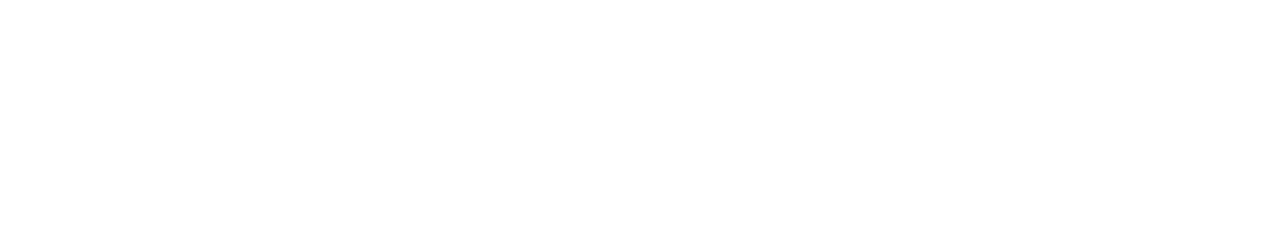
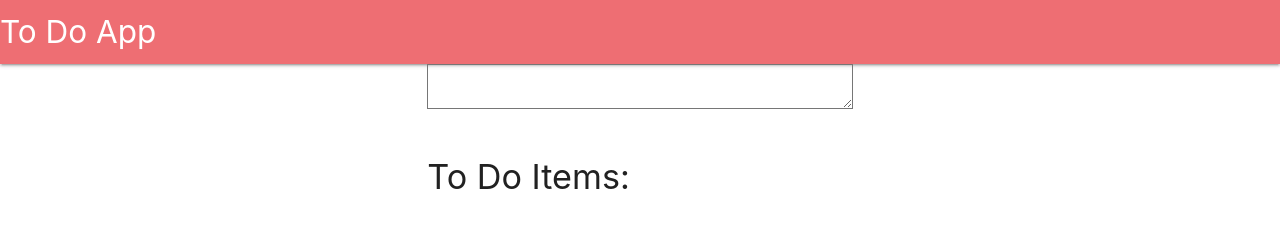
Before and after one commit to cindybc/toDoApp, a plain HTML site: page index.html in a window 1280 px wide. Drawn offline with nearby package versions, Linux system fonts and the light colour scheme.

Commit message:
avance index

```diff
--- a/index.html
+++ b/index.html
@@ -2,10 +2,33 @@
 <html lang="en">
 <head>
 	<meta charset="UTF-8">
+	<meta name="viewport" content="width=device-width, user-scalable=no, initial-scale=1.0, maximum-scale=1.0, minimum-scale=1.0">
 	<title>To Do App</title>
+    <link rel="stylesheet" href="https://cdnjs.cloudflare.com/ajax/libs/materialize/0.99.0/css/materialize.min.css">
 	<link rel="stylesheet" href="assets/css/main.css">
 </head>
 <body>
+  <header>
+  	<nav>
+  		<div class="nav-wrapper">
+  			<a href="#" class="brand-logo">To Do App</a>
+  		</div>
+  	</nav>
+  </header>
+  <section class="container">
+  	 <div class="row">
+  	 	<div class="col offset-s3 s6">
+  	 		<textarea id="tarea"></textarea>
+  	 	</div>
+  	 </div>
+  	 <div class="row">
+  	 	<div class="col offset-s3 s6">
+  	 		<h4>To Do Items:</h4>
+  	 	</div>
+  	 </div>
+  </section>
+  <script src="https://ajax.googleapis.com/ajax/libs/jquery/3.2.1/jquery.min.js"></script>
+  <script src="https://cdnjs.cloudflare.com/ajax/libs/materialize/0.99.0/js/materialize.min.js"></script>
   <script src="assets/js/main.js"></script>
 </body>
 </html>
```
